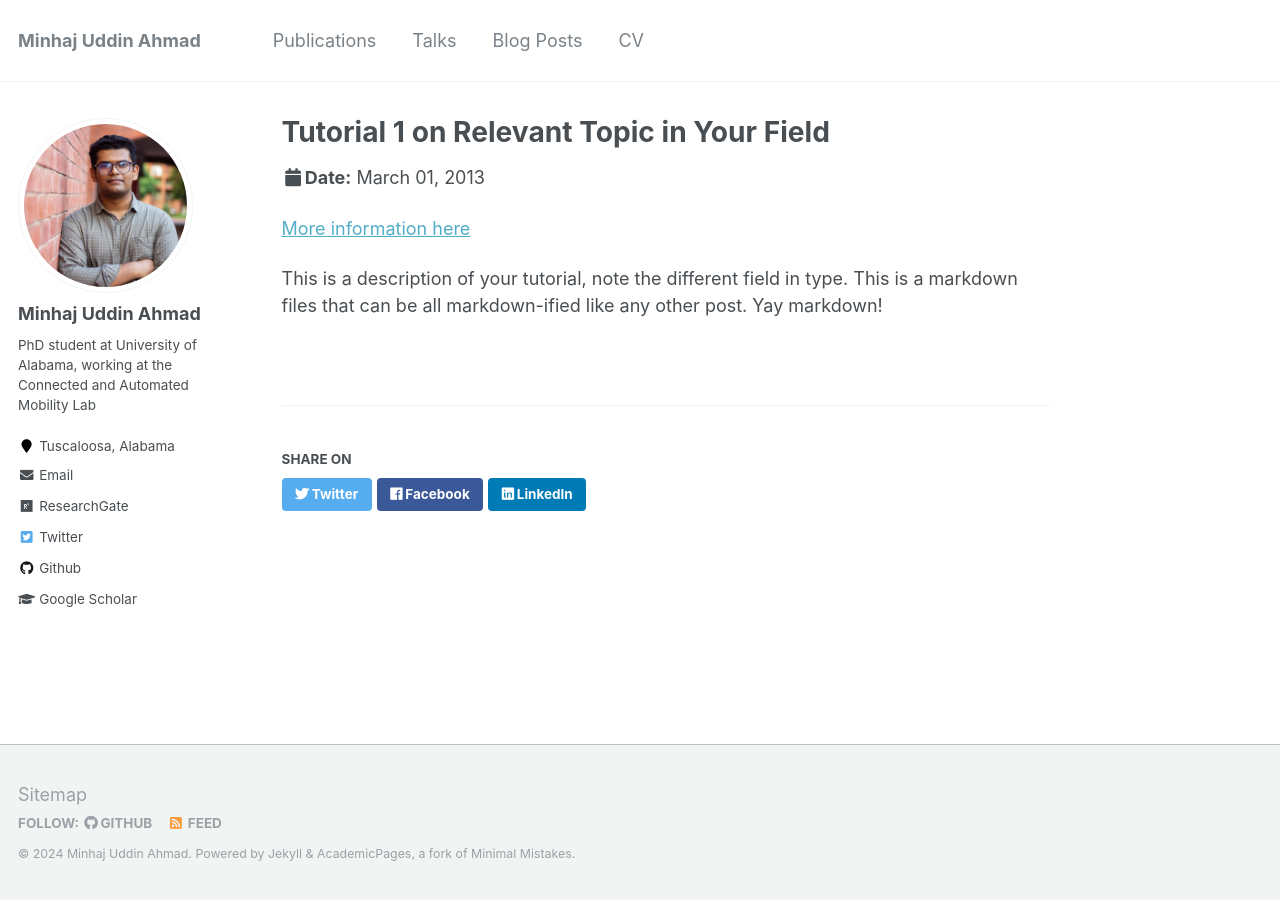
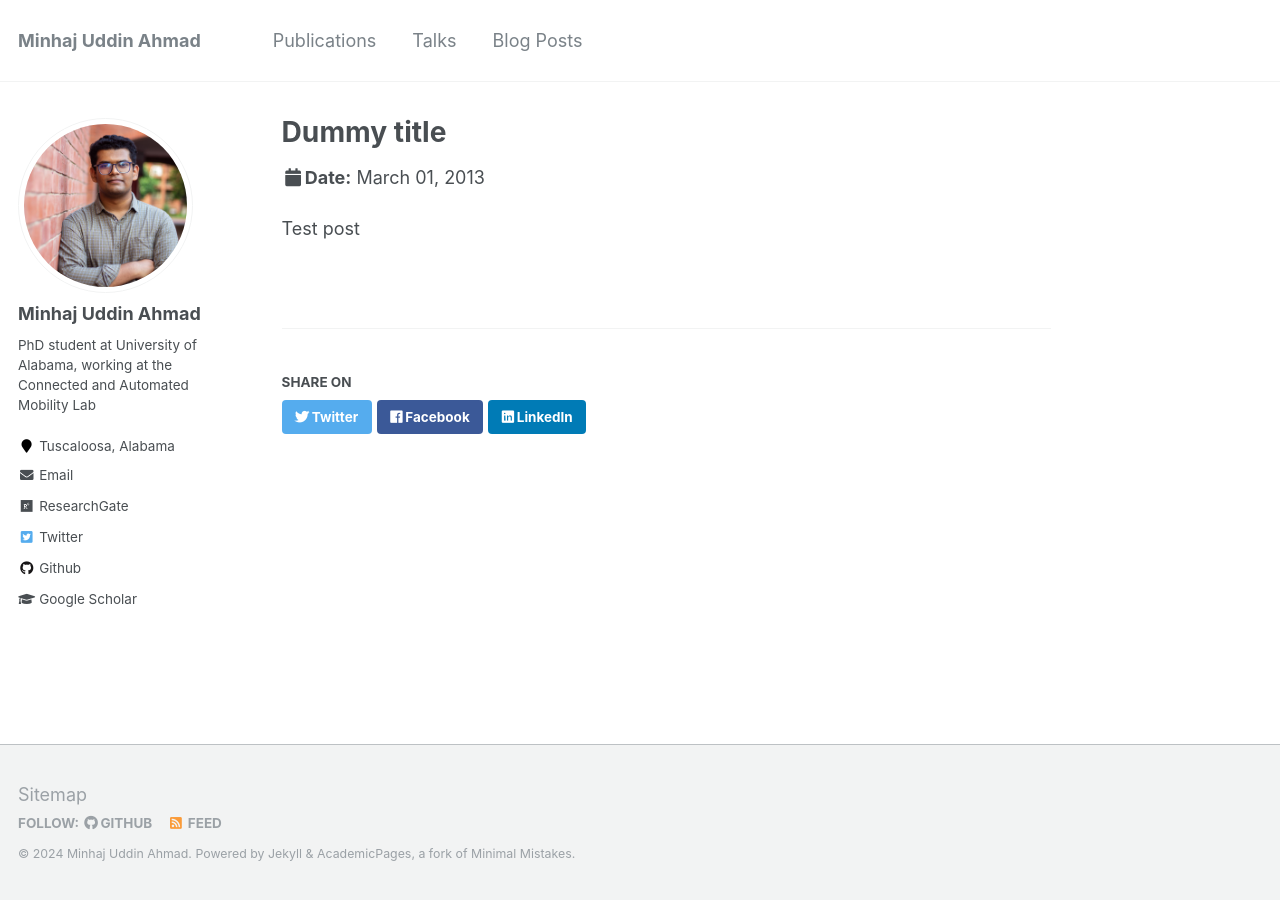
Before and after one commit to minhaj6/minhaj6.github.io, a Jekyll site: the page built from _talks/2013-03-01-tutorial-1.md, in a window 1280 px wide. Built offline with Jekyll 4.4.1, drawn with Linux system fonts in a browser that asks for light colours.

Commit message:
small update

```diff
--- a/_data/navigation.yml
+++ b/_data/navigation.yml
@@ -15,8 +15,8 @@ main:
   - title: "Blog Posts"
     url: /year-archive/
 
-  - title: "CV"
-    url: /cv/
+#  - title: "CV"
+#    url: /cv/
 
 #  - title: "Guide"
 #    url: /markdown/
--- a/_talks/2013-03-01-tutorial-1.md
+++ b/_talks/2013-03-01-tutorial-1.md
@@ -1,5 +1,5 @@
 ---
-title: "Tutorial 1 on Relevant Topic in Your Field"
+title: "Dummy title"
 collection: talks
 type: "Tutorial"
 permalink: /talks/2013-03-01-tutorial-1
@@ -8,6 +8,4 @@ date: 2013-03-01
 location: "Berkeley CA, USA"
 ---
 
-[More information here](http://exampleurl.com)
-
-This is a description of your tutorial, note the different field in type. This is a markdown files that can be all markdown-ified like any other post. Yay markdown!
+Test post
```
Also changed, not shown: _pages/about.md (+6 -1 lines), _posts/2024-01-04-Diagnosing-outrageously-slow-neovim.md (renamed from _posts/2024-01-04-Diagnosing-outrageously-slow-neovim copy.md).
